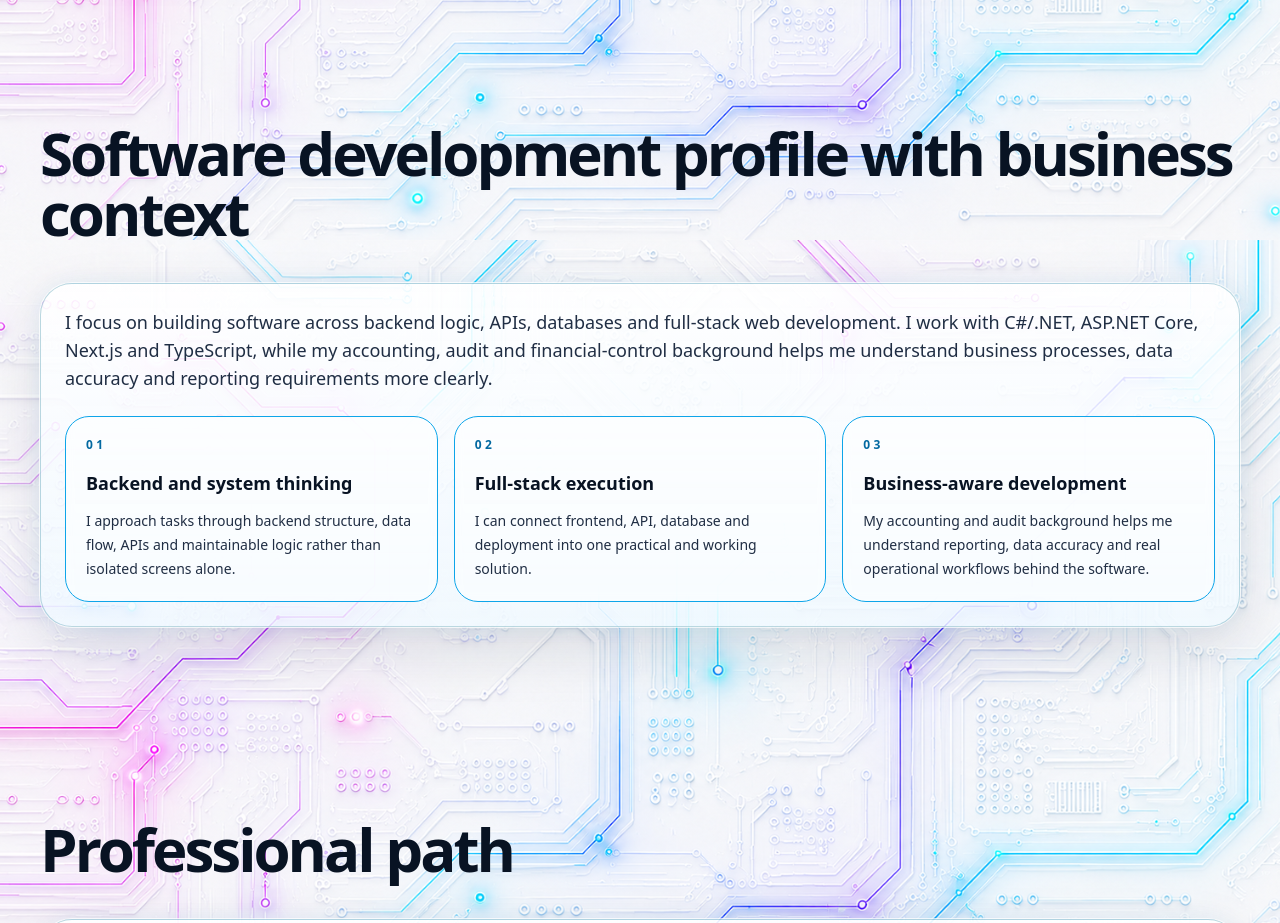
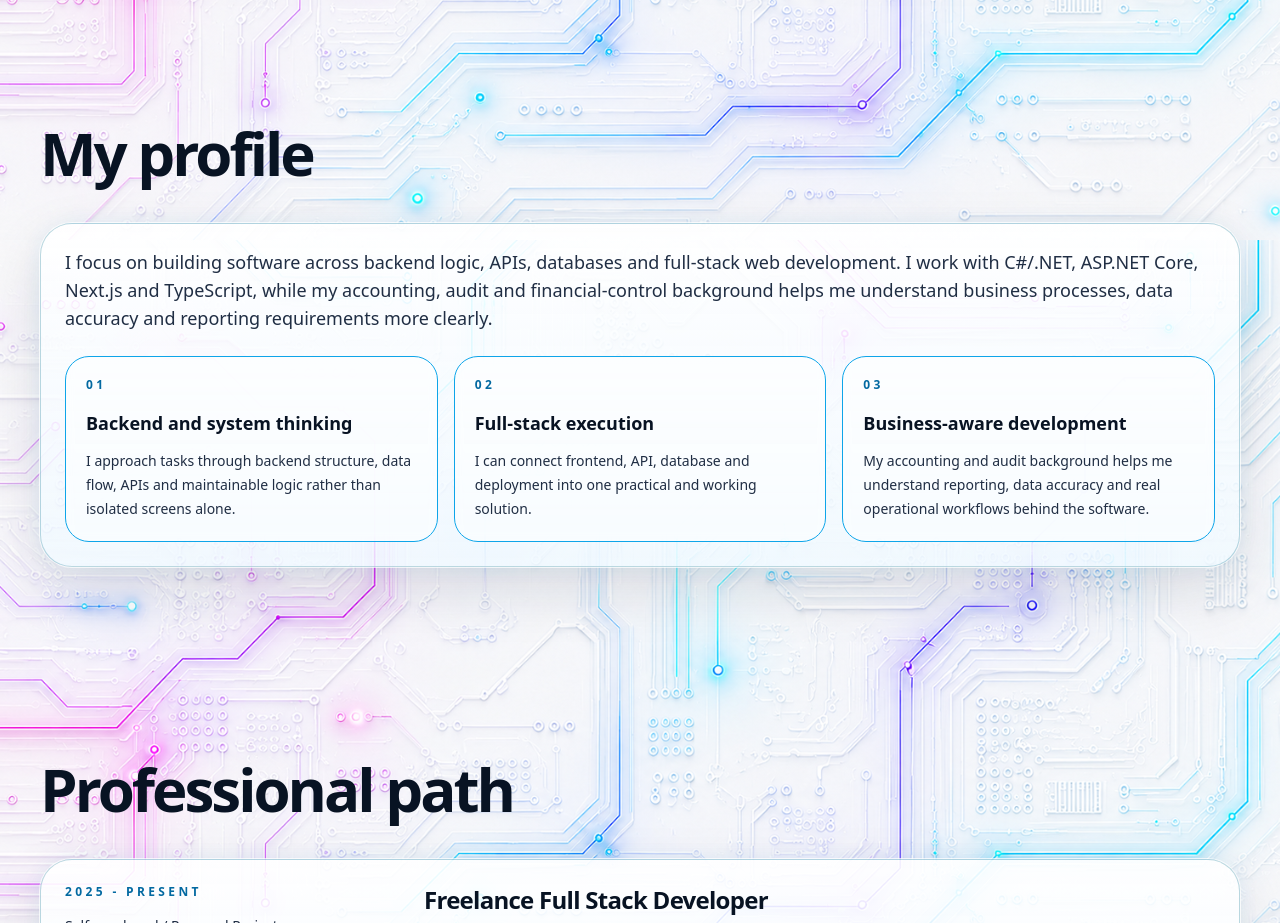
Before and after one commit to viktor132607/MyPortfolioPage, a Next.js app: page /portfolio/en in a window 1280 px wide. Shown: the part 1360-2283 px from the top of the page. Built offline with nearby package versions, Linux system fonts and the light colour scheme; no server answers.

Commit message:
Rename about section to My Profile in English

```diff
--- a/src/data/en/sections.ts
+++ b/src/data/en/sections.ts
@@ -17,7 +17,7 @@ export const sections = {
       },
       about: {
         eyebrow: "About",
-        title: "Software development profile with business context",
+        title: "My profile",
         text:
           "I focus on building software across backend logic, APIs, databases and full-stack web development. I work with C#/.NET, ASP.NET Core, Next.js and TypeScript, while my accounting, audit and financial-control background helps me understand business processes, data accuracy and reporting requirements more clearly."
       },
```
